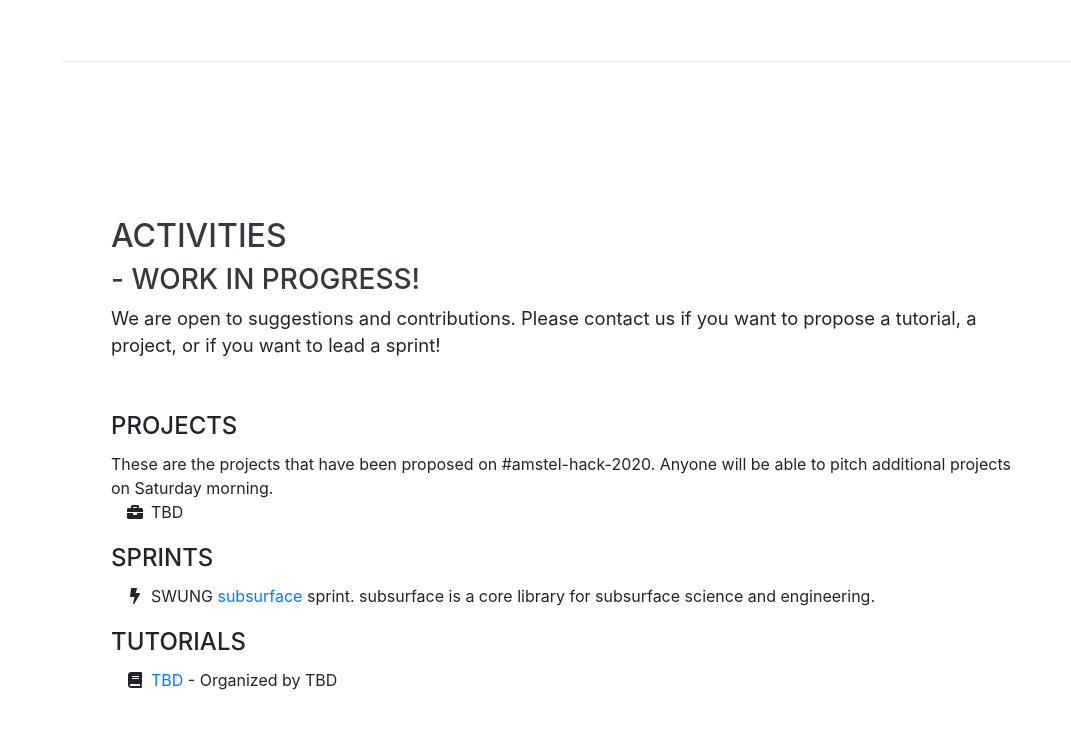
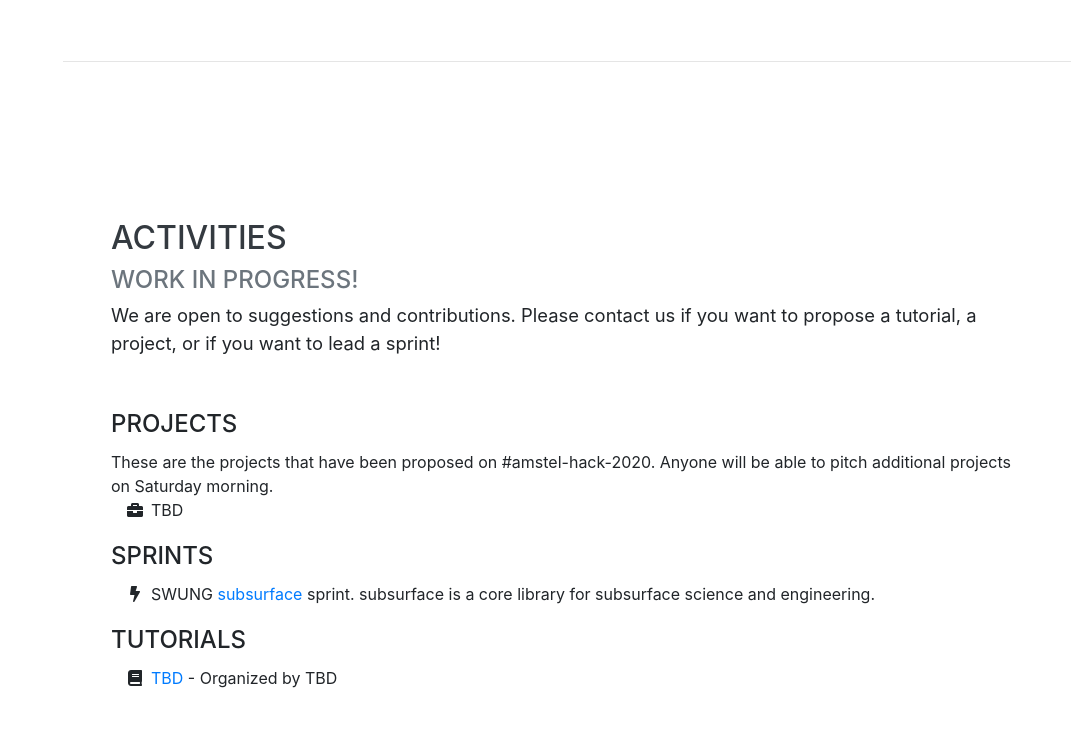
Before and after one commit to filippo82/amstelhack2020, a website with bundled scripts: page docs/index.html in a window 1280 px wide. Shown: the part 4187-4916 px from the top of the page, without its empty margins (209-1280 px from the left). Built offline with nearby package versions, Linux system fonts and the light colour scheme; a web font is replaced by a local one.

Commit message:
Update index.html

```diff
--- a/docs/index.html
+++ b/docs/index.html
@@ -352,7 +352,8 @@
 <!-------------------------- Activities ------------------------------------->
       <section class="resume-section p-3 p-lg-5 d-flex flex-column" id="activities">
         <div class="my-auto">
-          <h2 class="mb-2">Activities</h2> <h3>- work in progress!</h3>
+          <h2 class="mb-2">Activities</h2>
+	  <h4><span class="text-secondary">Work in progress!</span></h4>
 
           <!-- Text -->
           <p class="lead mb-5">We are open to suggestions and contributions.
```
